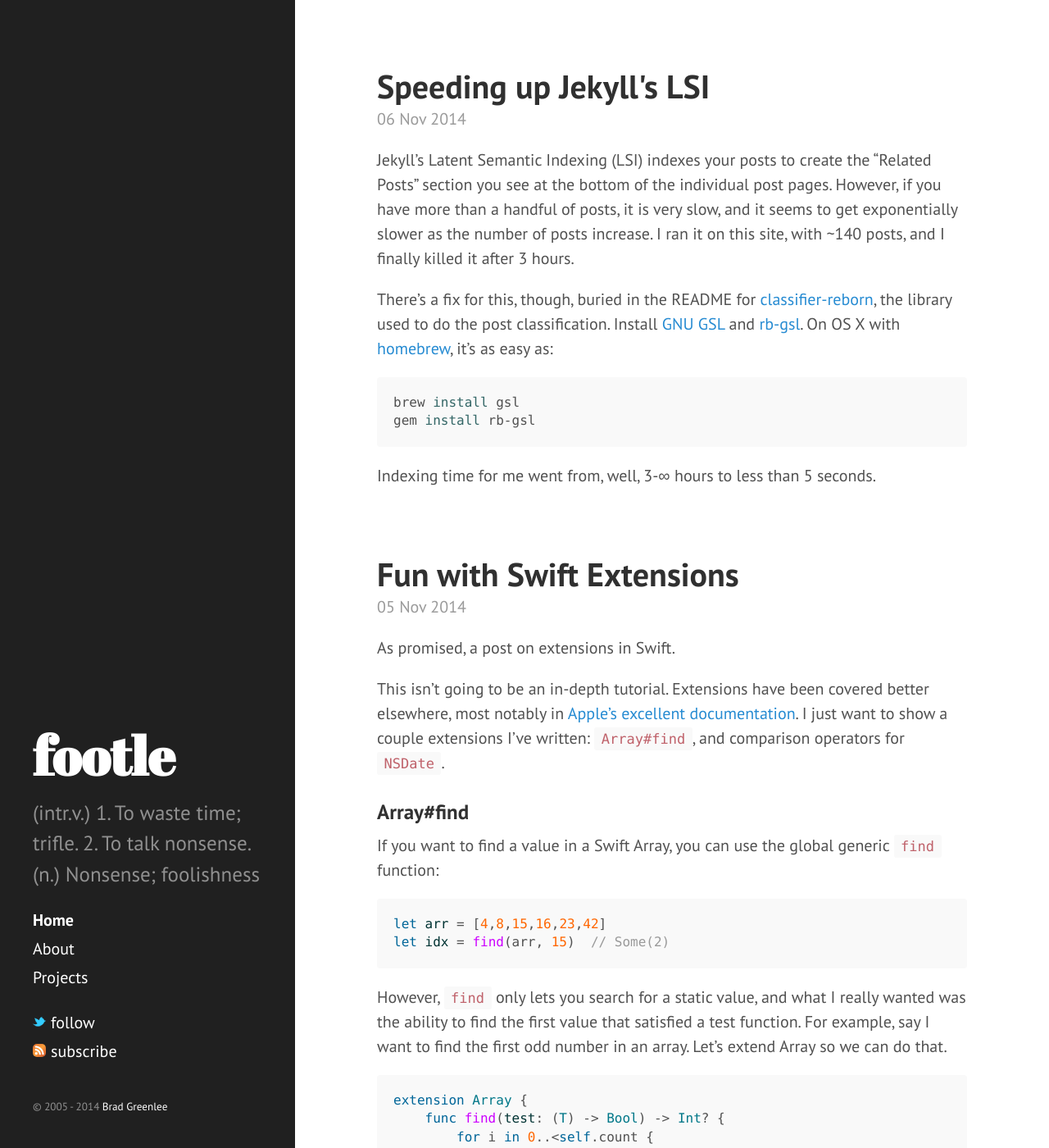
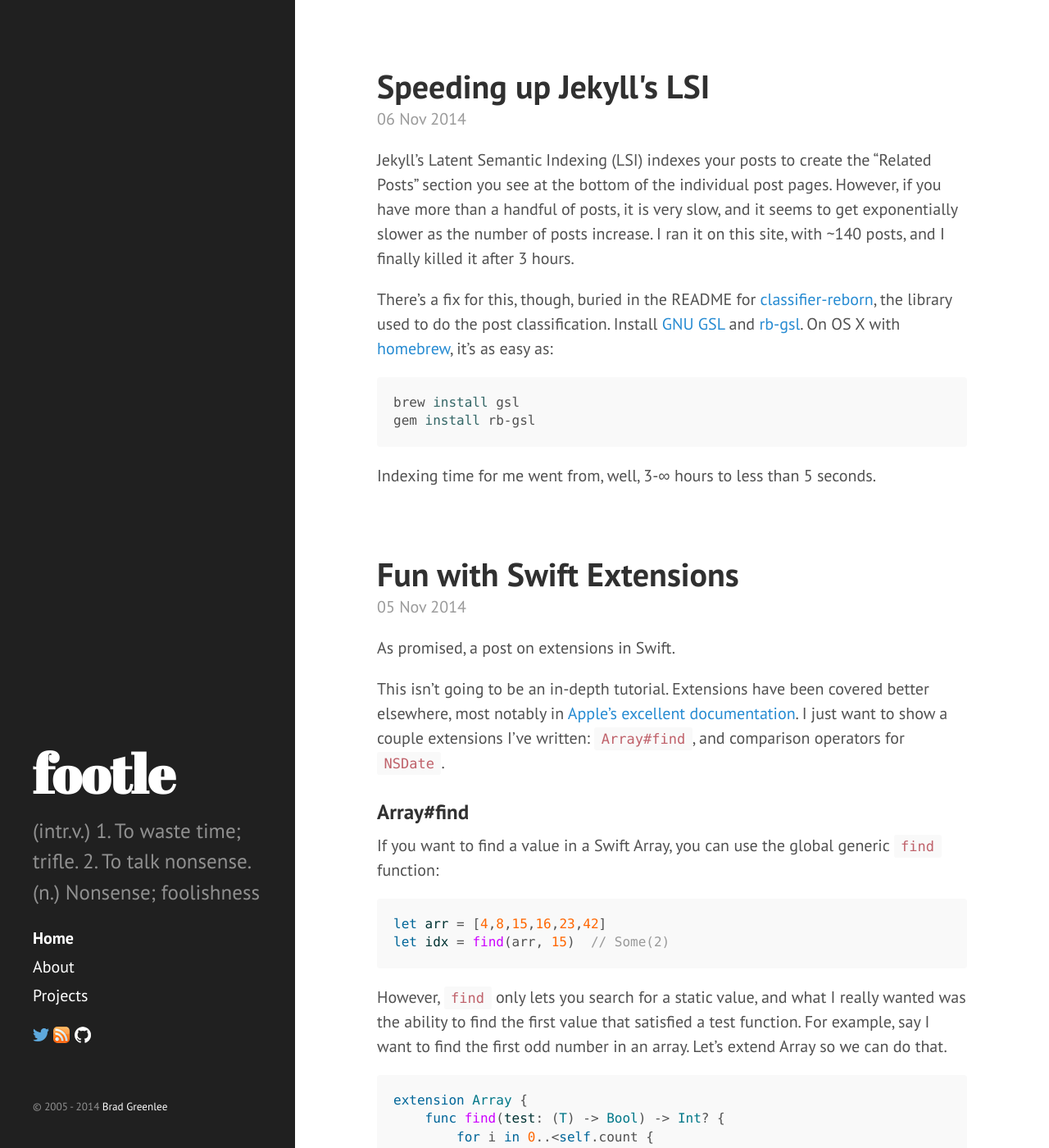
Before and after one commit to bgreenlee/bgreenlee.github.io, a Jekyll site: the page built from index.html, in a window 1280 px wide and 1400 px high. Shown: the whole window at 82% size. Built offline with Jekyll 4.4.1, drawn with Linux system fonts in a browser that asks for light colours; Markdown is read by kramdown in place of the engine named in the settings; the list of posts is cut into pages by our own code.

Commit message:
Fix external link images

```diff
--- a/_includes/sidebar.html
+++ b/_includes/sidebar.html
@@ -26,15 +26,17 @@
         {% endif %}
       {% endfor %}
 
-      <div class="action-links">
-        <a class="sidebar-nav-item" href="https://twitter.com/bgreenlee" rel="alternate" type="application/twitter">
-          <img src="/public/images/twitter_newbird_blue_sm.png" alt="Follow on Twitter"/>
-          <span>follow</span>
+      <div class="external-links">
+        <a href="https://twitter.com/bgreenlee" rel="alternate" type="application/twitter">
+          <img src="/public/images/twitter-logo-blue-20.png" alt="Follow on Twitter"/>
         </a>
 
-        <a class="sidebar-nav-item" href="http://feeds.feedburner.com/footle" rel="alternate" type="application/rss+xml">
-          <img src="/public/images/feed-icon16x16.png" alt="Subscribe via RSS"/>
-          <span>subscribe</span>
+        <a href="http://feeds.feedburner.com/footle" rel="alternate" type="application/rss+xml">
+          <img src="/public/images/rss-icon-20.png" alt="Subscribe via RSS"/>
+        </a>
+
+        <a href="https://github.com/bgreenlee">
+          <img src="/public/images/github-mark-light-20.png" alt="GitHub"/>
         </a>
       </div>
 
--- a/public/css/style.css
+++ b/public/css/style.css
@@ -1,4 +1,4 @@
-.action-links { margin-top: 1rem;}
-.sidebar-nav-item img { float: left; margin: 8px 6px 0 0;}
+.external-links { margin-top: 1rem;}
+.external-links img { display: inline;}
 p.footer { margin-top: 2rem; font-size: 66%;}
 .permalink { font-size: 66%; font-weight: normal;}
```
Also changed, not shown: public/images/feed-icon16x16.png (deleted), public/images/github-mark-light-20.png (added), public/images/rss-icon-20.png (added), public/images/twitter-logo-blue-20.png (added), public/images/twitter_newbird_blue_sm.png (deleted), 2 other files.
